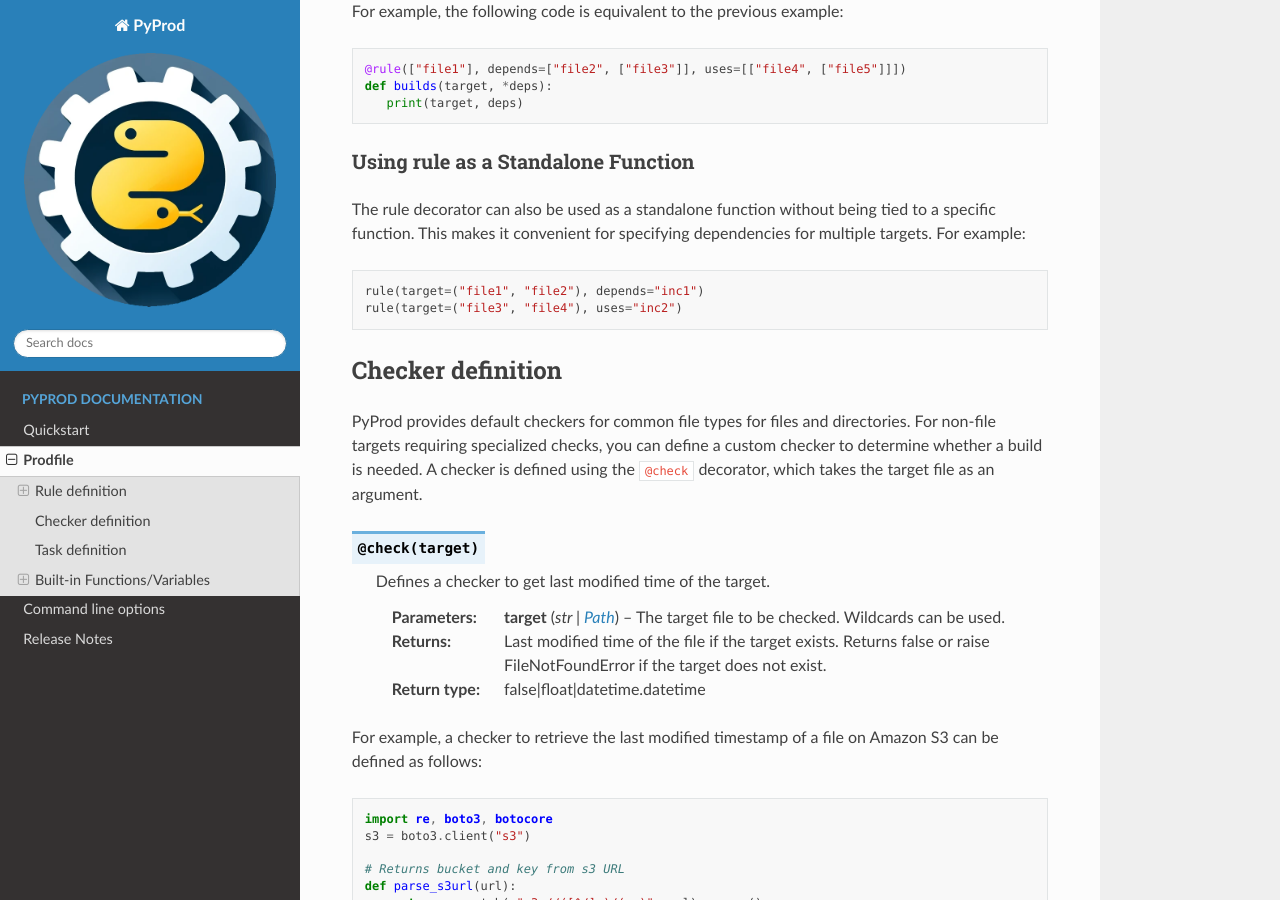
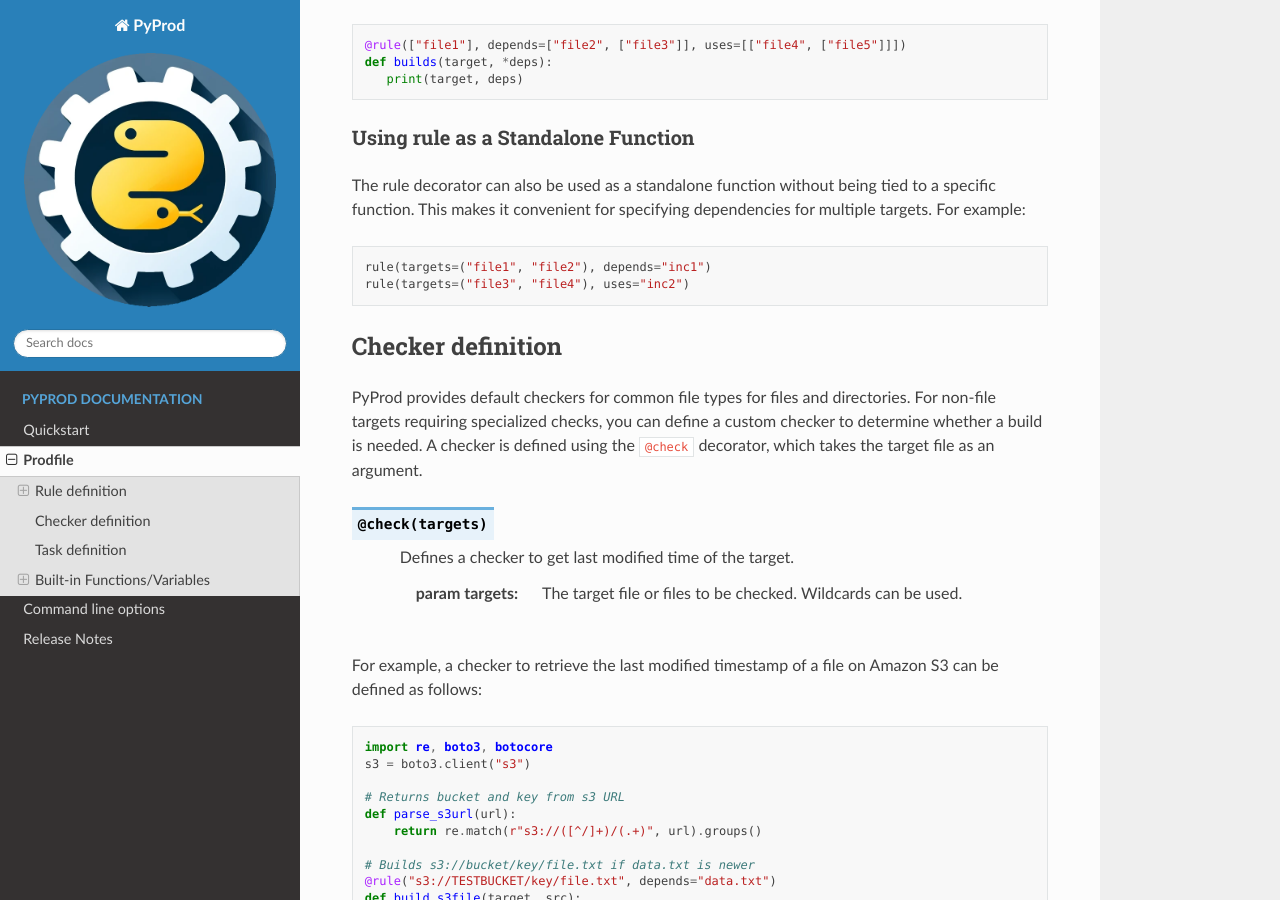
Before and after one commit to atsuoishimoto/pyprod, a Sphinx documentation site: the page built from docs/prodfile.rst, in a window 1280 px wide and 900 px high, scrolled down 1810 px. Built offline with Sphinx 7.4.7 and the Read the Docs theme 3.1.0, drawn with Linux system fonts in a browser that asks for light colours; some of the changed text lies outside the part shown.

Commit message:
rename target->targets

```diff
--- a/docs/prodfile.rst
+++ b/docs/prodfile.rst
@@ -10,12 +10,12 @@ Rule definition
 
 A rule is defined using the ``@rule`` decorator, which takes the target file as an argument. The target file is the output of the rule, and the function that follows the decorator is the build logic that generates the target file.
 
-.. py:function:: @rule(target, pattern=None, *, depends=(), uses=())
+.. py:function:: @rule(targets, pattern=None, *, depends=(), uses=())
 
    Defines rule to build target files.
 
-   :param target: The target file or files to be generated by the rule. Wildcards can be used in filenames, and exactly one % must be included in the filename.
-   :type target: str | Path|list[str | Path]
+   :param targets: The target file or files to be generated by the rule. Wildcards can be used in filenames, and exactly one % must be included in the filename.
+   :type target: str | Path | list[str | Path]
 
    :param pattern: Specify the pattern used to extract the stem of the target filename.
 
@@ -85,8 +85,8 @@ The rule decorator can also be used as a standalone function without being tied
 
 .. code-block:: python
 
-   rule(target=("file1", "file2"), depends="inc1")
-   rule(target=("file3", "file4"), uses="inc2")
+   rule(targets=("file1", "file2"), depends="inc1")
+   rule(targets=("file3", "file4"), uses="inc2")
 
 
 
@@ -97,12 +97,12 @@ Checker definition
 PyProd provides default checkers for common file types for files and directories. For non-file targets requiring specialized checks, you can define a custom checker to determine whether a build is needed.
 A checker is defined using the ``@check`` decorator, which takes the target file as an argument.
 
-.. py:function:: @check(target)
+.. py:function:: @check(targets)
 
    Defines a checker to get last modified time of the target.
 
-   :param target: The target file to be checked. Wildcards can be used.
-   :type target: str | Path
+   :param targets: The target file or files to be checked. Wildcards can be used.
+ :type target: str | Path | list[str | Path]
 
    :return: Last modified time of the file if the target exists. Returns false or raise FileNotFoundError if the target does not exist.
    :rtype: false|float|datetime.datetime
```
Also changed, not shown: 4 other files.
